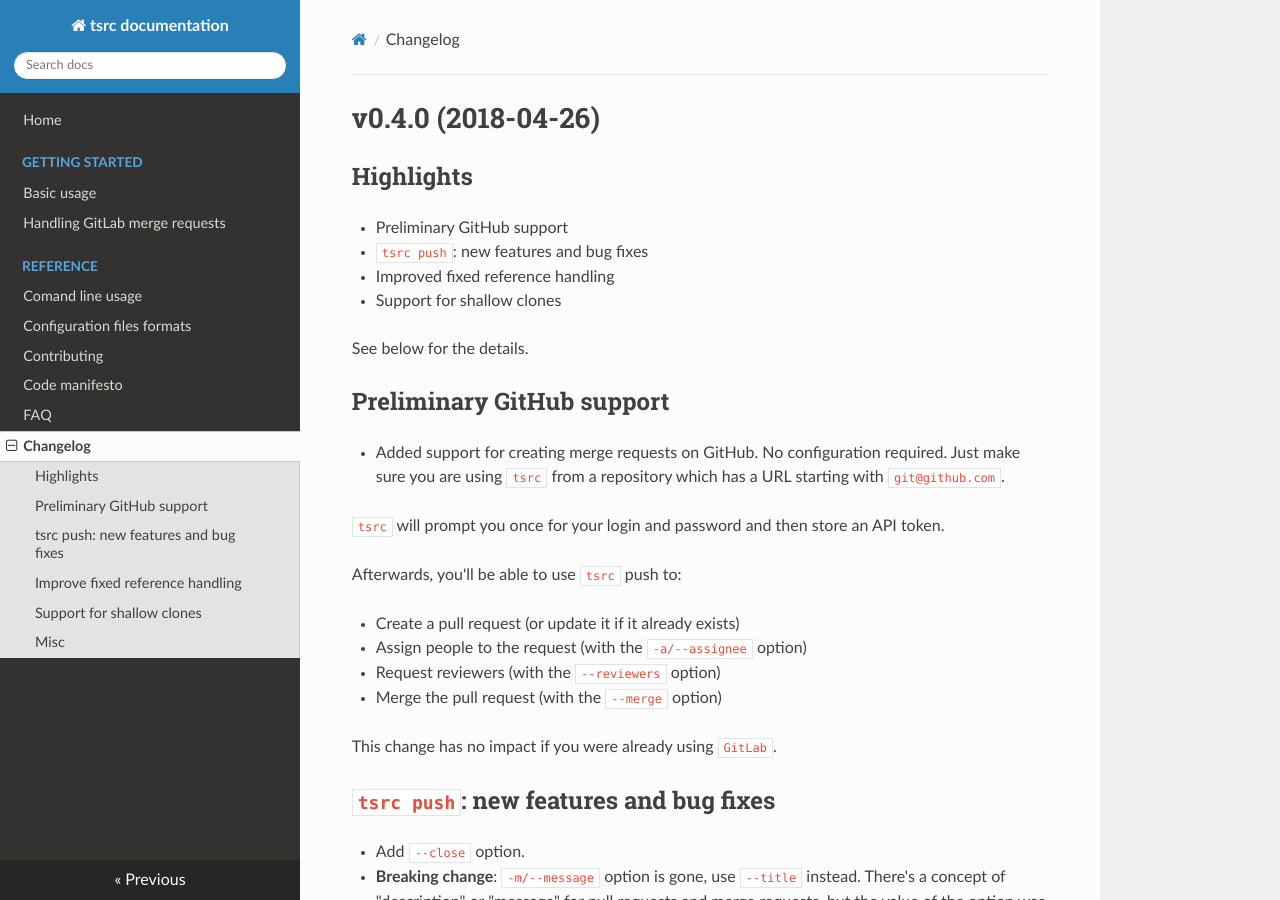
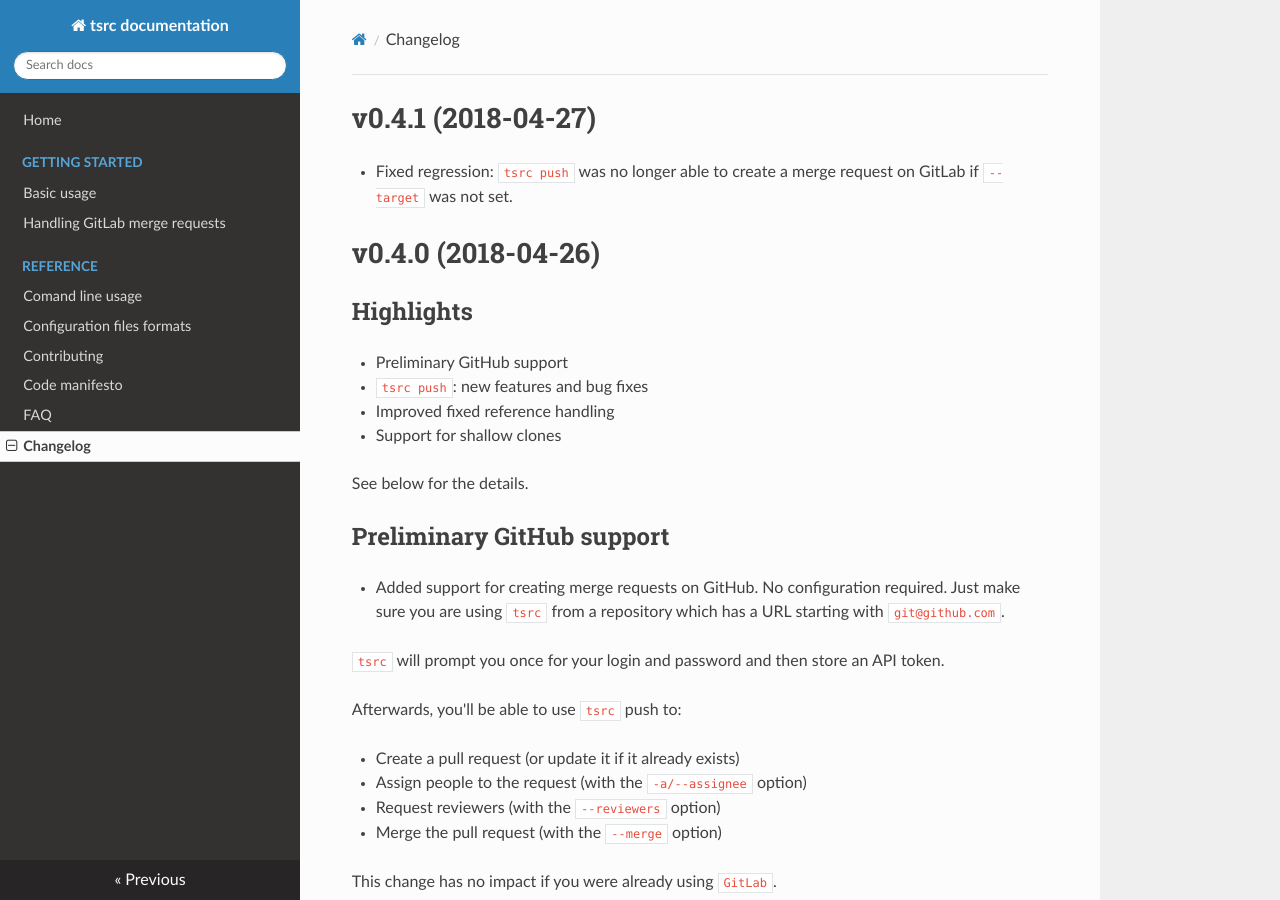
Before and after one commit to your-tools/tsrc, an MkDocs documentation site: the page built from docs/changelog.md, in a window 1280 px wide and 900 px high. Built offline with MkDocs 1.6.1, drawn with Linux system fonts in a browser that asks for light colours; nearby versions of some CDN libraries; old or Windows-style settings are respelled for this version of MkDocs.

Commit message:
Update changelog

```diff
--- a/docs/changelog.md
+++ b/docs/changelog.md
@@ -1,3 +1,7 @@
+# v0.4.1 (2018-04-27)
+
+* Fixed regression: `tsrc push` was no longer able to create a merge request on GitLab if `--target` was not set.
+
 # v0.4.0 (2018-04-26)
 
 ## Highlights
```
